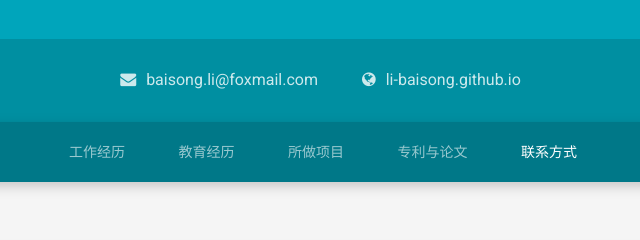
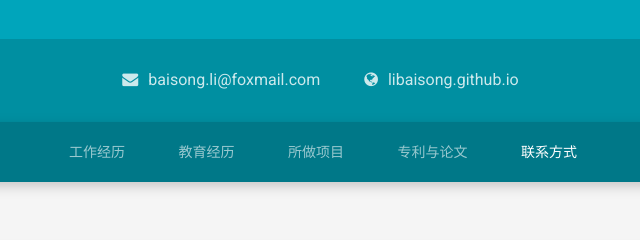
Before and after one commit to libaisong/old-page, a plain HTML site: page index.html in a window 1280 px wide. Shown: the part 514-754 px from the top of the page, 317-957 px from the left. Drawn offline with Linux system fonts and the light colour scheme.

Commit message:
将域名li-baisong.github.io改为libaisong.github.io

```diff
--- a/index.html
+++ b/index.html
@@ -66,7 +66,7 @@
 			<li id="weChatLogo"><a href="javascript:void(0) "><i class="fa fa-wechat" aria-hidden="true"></i></a></li>
 			<li><a href="mailto:baisong.li@foxmail.com"><i class="fa fa-envelope-o" aria-hidden="true"></i></a></li>
 			<li><a href="https://linkedin.com/in/libaisong/" target="_blank"><i class="fa fa-linkedin" aria-hidden="true"></i></a></li>
-			<li><a href="https://li-baisong.github.io/" target="_blank"><i class="fa fa-github-alt" aria-hidden="true"></i></a></li>
+			<li><a href="https://libaisong.github.io/" target="_blank"><i class="fa fa-github-alt" aria-hidden="true"></i></a></li>
 			<li id="skypeLogo"><a href="javascript:void(0) "><i class="fa fa-skype" aria-hidden="true"></i></a></li><br><br>
 			<img id="wechat1" src="assets/images/wechat.jpg" width="200em" height="200em" alt="" style="display: none;">
 			<img id="skype1" src="assets/images/skype.png" width="200em" height="200em" alt="" style="display: none;">
@@ -88,7 +88,7 @@
 			<ul class="list-inline">
 				<li class="email"><i class="fa fa-envelope"></i><a href="mailto:baisong.li@foxmail.com">baisong.li@foxmail.com</a></li>
 				<!-- <li><i class="fa fa-phone"></i> <a href="tel: 0123456789">0123 456 7890</a></li> -->
-				<li class="website"><i class="fa fa-globe"></i><a href="https://li-baisong.github.io/" target="_blank">li-baisong.github.io</a></li>
+				<li class="website"><i class="fa fa-globe"></i><a href="https://libaisong.github.io/" target="_blank">libaisong.github.io</a></li>
 			</ul>
 		</div><!--//container-->
 	</div><!--//contact-info-->
@@ -340,13 +340,13 @@
 					<li><i class="fa fa-check" aria-hidden="true"></i> 电机直接转矩控制算法</li>
 				</ul>
 				<p>电子邮件：<a href="mailto:baisong.li@foxmail.com">baisong.li@foxmail.com</a><br>
-				个人主页：<a href="https://li-baisong.github.io/" target="_blank">li-baisong.github.io</a>
+				个人主页：<a href="https://libaisong.github.io/" target="_blank">libaisong.github.io</a>
 				</p>
 				<ul class="social list-inline">
 					<li id="weChatLogo2"><a href="javascript:void(0) "><i class="fa fa-wechat" aria-hidden="true"></i></a></li>
 					<li><a href="mailto:baisong.li@foxmail.com"><i class="fa fa-envelope-o" aria-hidden="true"></i></a></li>
 					<li><a href="https://linkedin.com/in/libaisong/" target="_blank"><i class="fa fa-linkedin" aria-hidden="true"></i></a></li>
-					<li><a href="https://li-baisong.github.io/" target="_blank"><i class="fa fa-github-alt" aria-hidden="true"></i></a></li>
+					<li><a href="https://libaisong.github.io/" target="_blank"><i class="fa fa-github-alt" aria-hidden="true"></i></a></li>
 					<li id="skypeLogo2"><a href="javascript:void(0) "><i class="fa fa-skype" aria-hidden="true"></i></a></li><br><br>
 					<img id="wechat2" src="assets/images/wechat.jpg" width="200em" height="200em" alt="" style="display: none;">
 					<img id="skype2" src="assets/images/skype2.png" width="200em" height="200em" alt="" style="display: none;">
```
